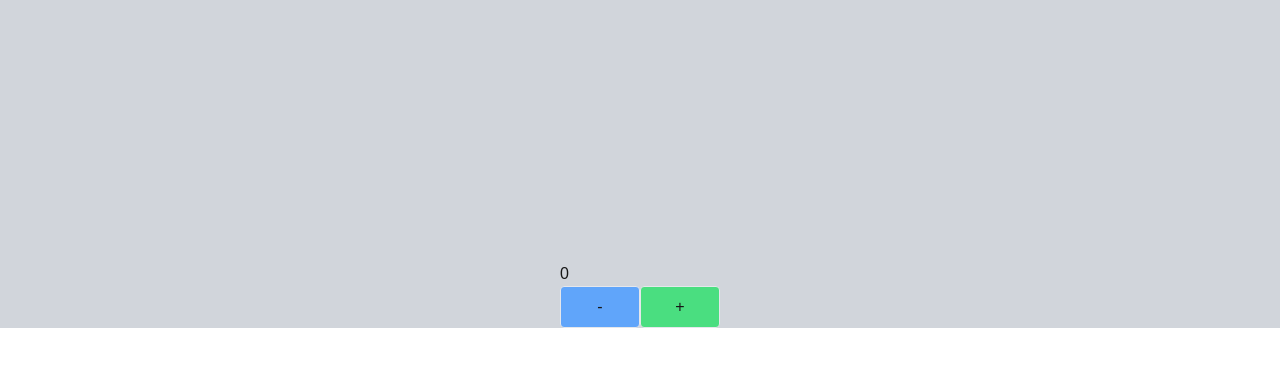
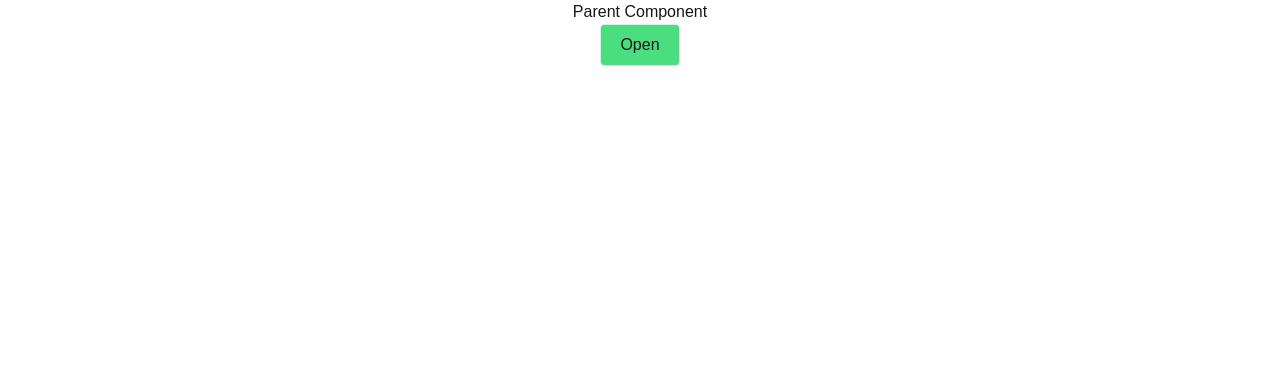
Before and after one commit to Yinkusadel/use-axios-, a Next.js app: page / in a window 1280 px wide. Shown: the top 366 px of the page. Built offline with nearby package versions, Linux system fonts and the light colour scheme.

Commit message:
add auseImperativeHandle hook

```diff
--- /dev/null
+++ b/src/app/components/useimperativehandle/modal.tsx
@@ -0,0 +1,26 @@
+import React, { forwardRef, useImperativeHandle, useState } from "react";
+
+type ModalRef = {
+    openModal: () => void;
+};
+
+const Modal = (props: unknown, ref: React.Ref<ModalRef>) => {
+    const [modalState, setModalState] = useState(false);
+
+    useImperativeHandle(ref, () => ({
+        openModal: () => setModalState(true)
+    }));
+
+    console.log('child rendered');
+
+    if (!modalState) return null;
+
+    return (
+        <div className="w-52 h-52 bg-blue-200 flex  flex-col justify-center items-center">
+            <p>This is my modal!</p>
+            <button className="bg-blue-400 border rounded p-2 w-20" onClick={() => setModalState(false)}>Close</button>
+        </div>
+    );
+};
+
+export default forwardRef(Modal);
--- /dev/null
+++ b/src/app/components/useimperativehandle/useimperativehandle.tsx
@@ -0,0 +1,28 @@
+"use client"
+
+import { useRef } from 'react';
+import Modal from './modal';
+
+type ModalRef = {
+  openModal: () => void;
+};
+
+export default function UseImperativeHandleComponent() {
+  const modalRef = useRef<ModalRef>(null);
+
+  const handleOpenModal = () => {
+    if (modalRef.current) {
+      modalRef.current.openModal();
+    }
+  };
+
+  console.log('parent rendered');
+
+  return (
+    <main className="flex flex-col items-center">
+      <p>Parent Component</p>
+      <Modal ref={modalRef} />
+      <button className="bg-green-400 border rounded p-2 w-20" onClick={handleOpenModal}>Open</button>
+    </main>
+  );
+}
--- a/src/app/page.tsx
+++ b/src/app/page.tsx
@@ -3,8 +3,9 @@
 // import UseMemoComponent from "./components/usememo";
 // import UseRefComponent from "./components/useref";
 // import UseReducerComponent from "./components/usereducer";
+// import UseLayoutEffectComponent from "./components/uselayouteffect";
 
-import UseLayoutEffectComponent from "./components/uselayouteffect";
+import UseImperativeHandleComponent from "./components/useimperativehandle/useimperativehandle";
 
 
 function App() {
@@ -15,7 +16,8 @@ function App() {
       {/* <UseMemoComponent /> */}
       {/* <UseRefComponent /> */}
       {/* <UseReducerComponent /> */}
-      <UseLayoutEffectComponent />
+      {/* <UseLayoutEffectComponent /> */}
+      <UseImperativeHandleComponent />
     </main>
   );
 }
```
